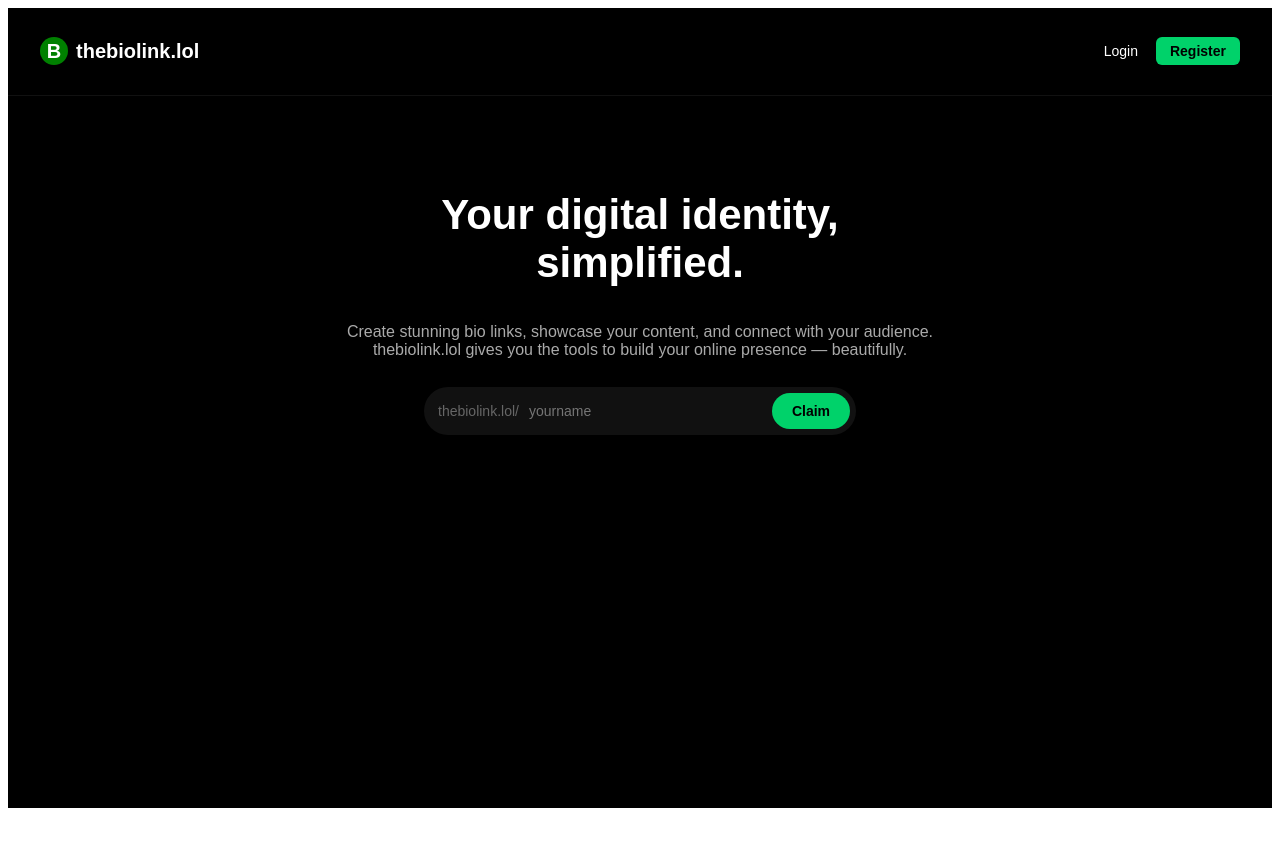
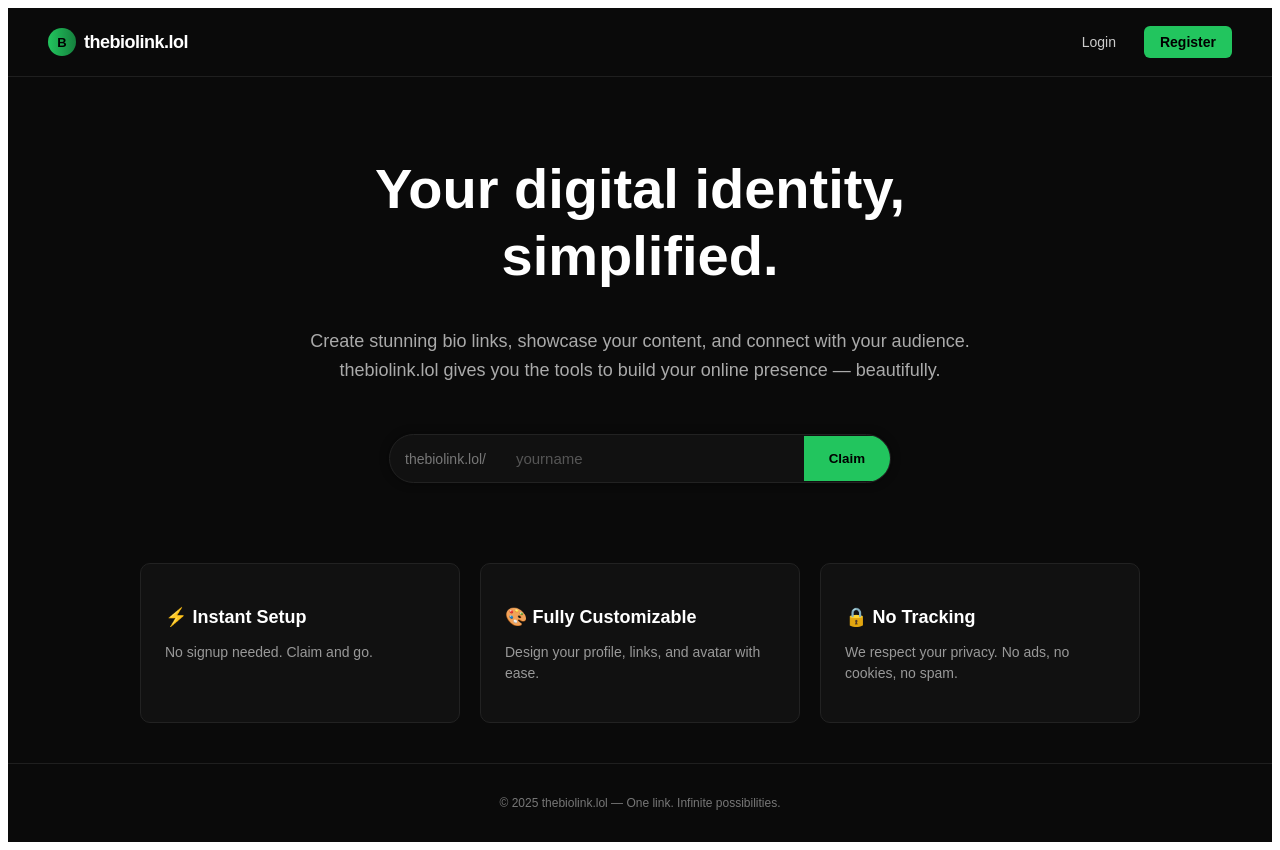
Before and after one commit to oopsididitagain335/workingitout, a Next.js app: page / in a window 1280 px wide. Before the commit the page ends 816 px from the top, so only its background shows below. Built offline with nearby package versions, Linux system fonts and the light colour scheme.

Commit message:
Update index.tsx

```diff
--- a/pages/index.tsx
+++ b/pages/index.tsx
@@ -1,148 +1,278 @@
 import { useState } from "react";
-import Link from "next/link";
+import { useRouter } from "next/router";
 
 export default function Home() {
   const [username, setUsername] = useState("");
+  const router = useRouter();
 
   const goToLink = () => {
     if (username.trim()) {
-      window.location.href = `/preview/${username.trim()}`;
+      // No actual profile creation, just preview
+      router.push(`/preview/${username.trim().toLowerCase()}`);
     }
   };
 
   return (
-    <div
-      style={{
-        margin: 0,
-        padding: 0,
-        backgroundColor: "#000",
-        color: "#fff",
-        minHeight: "100vh",
-        fontFamily: "sans-serif",
-      }}
-    >
+    <div className="container">
       {/* Navbar */}
-      <header
-        style={{
-          display: "flex",
-          justifyContent: "space-between",
-          alignItems: "center",
-          padding: "16px 32px",
-          backgroundColor: "#000",
-          borderBottom: "1px solid #111",
-        }}
-      >
-        <h1 style={{ fontSize: "20px", fontWeight: "bold" }}>
-          <span
-            style={{
-              display: "inline-block",
-              background: "green",
-              color: "#fff",
-              borderRadius: "50%",
-              width: "28px",
-              height: "28px",
-              textAlign: "center",
-              lineHeight: "28px",
-              marginRight: "8px",
-            }}
-          >
-            B
-          </span>
-          thebiolink.lol
+      <nav className="navbar">
+        <div className="logoArea">
+          <div className="logoCircle">
+            <span>B</span>
+          </div>
+          <span className="brand">thebiolink.lol</span>
+        </div>
+        <div className="navLinks">
+          <a href="/login" className="login">
+            Login
+          </a>
+          <a href="/signup" className="register">
+            Register
+          </a>
+        </div>
+      </nav>
+
+      {/* Hero */}
+      <main className="hero">
+        <h1 className="heroTitle">
+          Your digital identity,
+          <br />
+          <span>simplified.</span>
         </h1>
-        <div style={{ display: "flex", gap: "12px" }}>
-          <button
-            style={{
-              background: "transparent",
-              color: "#fff",
-              border: "none",
-              cursor: "pointer",
-              fontSize: "14px",
-            }}
-          >
-            Login
-          </button>
-          <button
-            style={{
-              background: "#00d26a",
-              border: "none",
-              borderRadius: "6px",
-              padding: "6px 14px",
-              fontWeight: "bold",
-              cursor: "pointer",
-              fontSize: "14px",
-            }}
-          >
-            Register
-          </button>
-        </div>
-      </header>
-
-      {/* Hero Section */}
-      <main
-        style={{
-          display: "flex",
-          flexDirection: "column",
-          alignItems: "center",
-          justifyContent: "center",
-          padding: "60px 20px",
-          textAlign: "center",
-        }}
-      >
-        <h2 style={{ fontSize: "42px", fontWeight: "bold", marginBottom: "20px" }}>
-          Your digital identity,
-          <br /> simplified.
-        </h2>
-        <p style={{ fontSize: "16px", color: "#aaa", marginBottom: "28px" }}>
-          Create stunning bio links, showcase your content, and connect with your audience. <br />
-          thebiolink.lol gives you the tools to build your online presence — beautifully.
+        <p className="heroText">
+          Create stunning bio links, showcase your content, and connect with
+          your audience. thebiolink.lol gives you the tools to build your online
+          presence — beautifully.
         </p>
 
-        {/* Username Claim Box */}
-        <div
-          style={{
-            display: "flex",
-            alignItems: "center",
-            backgroundColor: "#111",
-            borderRadius: "30px",
-            padding: "6px",
-            width: "420px",
-            maxWidth: "100%",
-          }}
-        >
-          <span style={{ padding: "0 8px", color: "#666", fontSize: "14px" }}>
-            thebiolink.lol/
-          </span>
+        {/* Claim box */}
+        <div className="claimBox">
+          <span className="prefix">thebiolink.lol/</span>
           <input
             type="text"
+            placeholder="yourname"
             value={username}
             onChange={(e) => setUsername(e.target.value)}
-            placeholder="yourname"
-            style={{
-              flex: 1,
-              background: "transparent",
-              border: "none",
-              outline: "none",
-              color: "#fff",
-              fontSize: "14px",
-            }}
+            onKeyDown={(e) => e.key === "Enter" && goToLink()}
           />
-          <button
-            onClick={goToLink}
-            style={{
-              background: "#00d26a",
-              border: "none",
-              borderRadius: "30px",
-              padding: "10px 20px",
-              fontWeight: "bold",
-              cursor: "pointer",
-              fontSize: "14px",
-            }}
-          >
-            Claim
-          </button>
+          <button onClick={goToLink}>Claim</button>
         </div>
+
+        {/* Features */}
+        <section className="features">
+          <div className="featureCard">
+            <h3>⚡ Instant Setup</h3>
+            <p>No signup needed. Claim and go.</p>
+          </div>
+          <div className="featureCard">
+            <h3>🎨 Fully Customizable</h3>
+            <p>Design your profile, links, and avatar with ease.</p>
+          </div>
+          <div className="featureCard">
+            <h3>🔒 No Tracking</h3>
+            <p>We respect your privacy. No ads, no cookies, no spam.</p>
+          </div>
+        </section>
       </main>
+
+      {/* Footer */}
+      <footer className="footer">
+        <p>© 2025 thebiolink.lol — One link. Infinite possibilities.</p>
+      </footer>
+
+      {/* CSS inside the file */}
+      <style jsx>{`
+        .container {
+          min-height: 100vh;
+          background: #0a0a0a;
+          color: white;
+          font-family: sans-serif;
+          display: flex;
+          flex-direction: column;
+        }
+
+        /* Navbar */
+        .navbar {
+          padding: 20px 40px;
+          display: flex;
+          justify-content: space-between;
+          align-items: center;
+          border-bottom: 1px solid #1f1f1f;
+        }
+
+        .logoArea {
+          display: flex;
+          align-items: center;
+          gap: 8px;
+        }
+
+        .logoCircle {
+          width: 28px;
+          height: 28px;
+          border-radius: 50%;
+          background: linear-gradient(to right, #22c55e, #15803d);
+          display: flex;
+          align-items: center;
+          justify-content: center;
+          font-weight: 900;
+          font-size: 13px;
+          color: black;
+        }
+
+        .brand {
+          font-size: 18px;
+          font-weight: 600;
+          letter-spacing: -0.5px;
+        }
+
+        .navLinks a {
+          margin-left: 12px;
+          padding: 8px 16px;
+          border-radius: 6px;
+          font-size: 14px;
+          text-decoration: none;
+          transition: 0.2s ease;
+        }
+
+        .login {
+          color: #ccc;
+        }
+        .login:hover {
+          color: #fff;
+        }
+
+        .register {
+          background: #22c55e;
+          color: black;
+          font-weight: 600;
+        }
+        .register:hover {
+          background: #15803d;
+        }
+
+        /* Hero */
+        .hero {
+          flex: 1;
+          display: flex;
+          flex-direction: column;
+          justify-content: center;
+          align-items: center;
+          text-align: center;
+          padding: 40px 20px;
+        }
+
+        .heroTitle {
+          font-size: 56px;
+          font-weight: 800;
+          margin-bottom: 20px;
+          line-height: 1.2;
+        }
+        .heroTitle span {
+          color: white;
+        }
+
+        .heroText {
+          color: #aaa;
+          font-size: 18px;
+          max-width: 700px;
+          margin-bottom: 50px;
+          line-height: 1.6;
+        }
+
+        /* Claim Box */
+        .claimBox {
+          display: flex;
+          align-items: center;
+          background: #111;
+          border: 1px solid #222;
+          border-radius: 50px;
+          overflow: hidden;
+          max-width: 500px;
+          width: 100%;
+          box-shadow: 0 0 10px rgba(0, 0, 0, 0.4);
+        }
+
+        .prefix {
+          padding: 0 15px;
+          color: #777;
+          font-size: 14px;
+        }
+
+        .claimBox input {
+          flex: 1;
+          background: transparent;
+          border: none;
+          outline: none;
+          color: white;
+          padding: 15px;
+          font-size: 15px;
+        }
+
+        .claimBox input::placeholder {
+          color: #555;
+        }
+
+        .claimBox button {
+          background: #22c55e;
+          color: black;
+          border: none;
+          padding: 15px 25px;
+          font-weight: 600;
+          cursor: pointer;
+          transition: 0.2s ease;
+        }
+        .claimBox button:hover {
+          background: #15803d;
+        }
+
+        /* Features */
+        .features {
+          display: grid;
+          grid-template-columns: 1fr;
+          gap: 20px;
+          max-width: 1000px;
+          margin-top: 80px;
+        }
+
+        @media (min-width: 768px) {
+          .features {
+            grid-template-columns: repeat(3, 1fr);
+          }
+        }
+
+        .featureCard {
+          background: #111;
+          border: 1px solid #222;
+          padding: 24px;
+          border-radius: 10px;
+          text-align: left;
+          transition: 0.2s ease;
+        }
+        .featureCard:hover {
+          border-color: rgba(34, 197, 94, 0.5);
+        }
+
+        .featureCard h3 {
+          font-size: 18px;
+          font-weight: bold;
+          margin-bottom: 8px;
+        }
+
+        .featureCard p {
+          color: #999;
+          font-size: 14px;
+          line-height: 1.5;
+        }
+
+        /* Footer */
+        .footer {
+          padding: 20px;
+          text-align: center;
+          font-size: 12px;
+          color: #777;
+          border-top: 1px solid #1f1f1f;
+        }
+      `}</style>
     </div>
   );
 }
```
